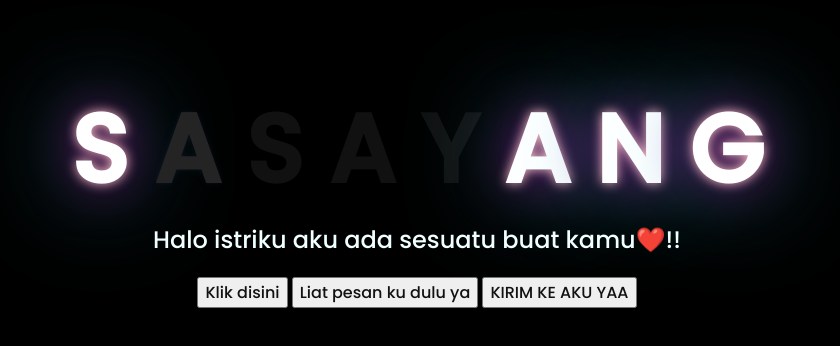
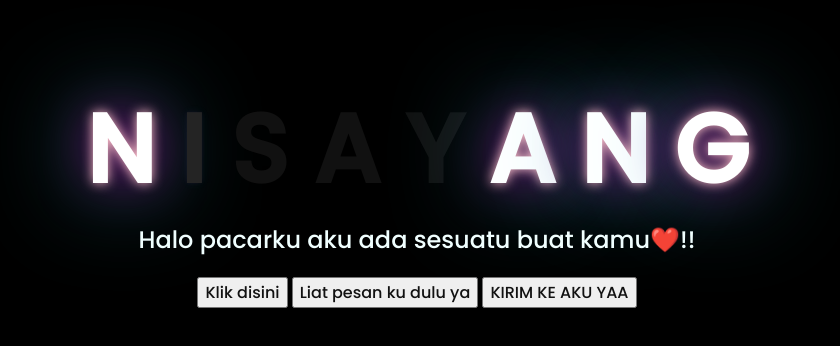
Before and after one commit to Andikaalamprt/bunga, a plain HTML site: page index.html in a window 1280 px wide. Shown: the part 216-562 px from the top of the page, without its empty margins (231-1071 px from the left). Drawn offline with Linux system fonts and the light colour scheme.

Commit message:
Update index.html

```diff
--- a/index.html
+++ b/index.html
@@ -11,8 +11,8 @@
 <body>
     <div class="greetings">
     <!-- silahkan menambah kata sesuai keinginan dengan <span>text...</span -->
-        <span>S</span>
-        <span>A</span>
+        <span>N</span>
+        <span>I</span>
         <span>S</span>
         <span>A</span>
         <span>Y</span>
@@ -22,7 +22,7 @@
 
     </div>
     <div class="description">
-        <span> Halo istriku aku ada sesuatu buat kamu❤️!!</span>
+        <span> Halo pacarku aku ada sesuatu buat kamu❤️!!</span>
     </div>
     <div class="button">
         <button>
```
